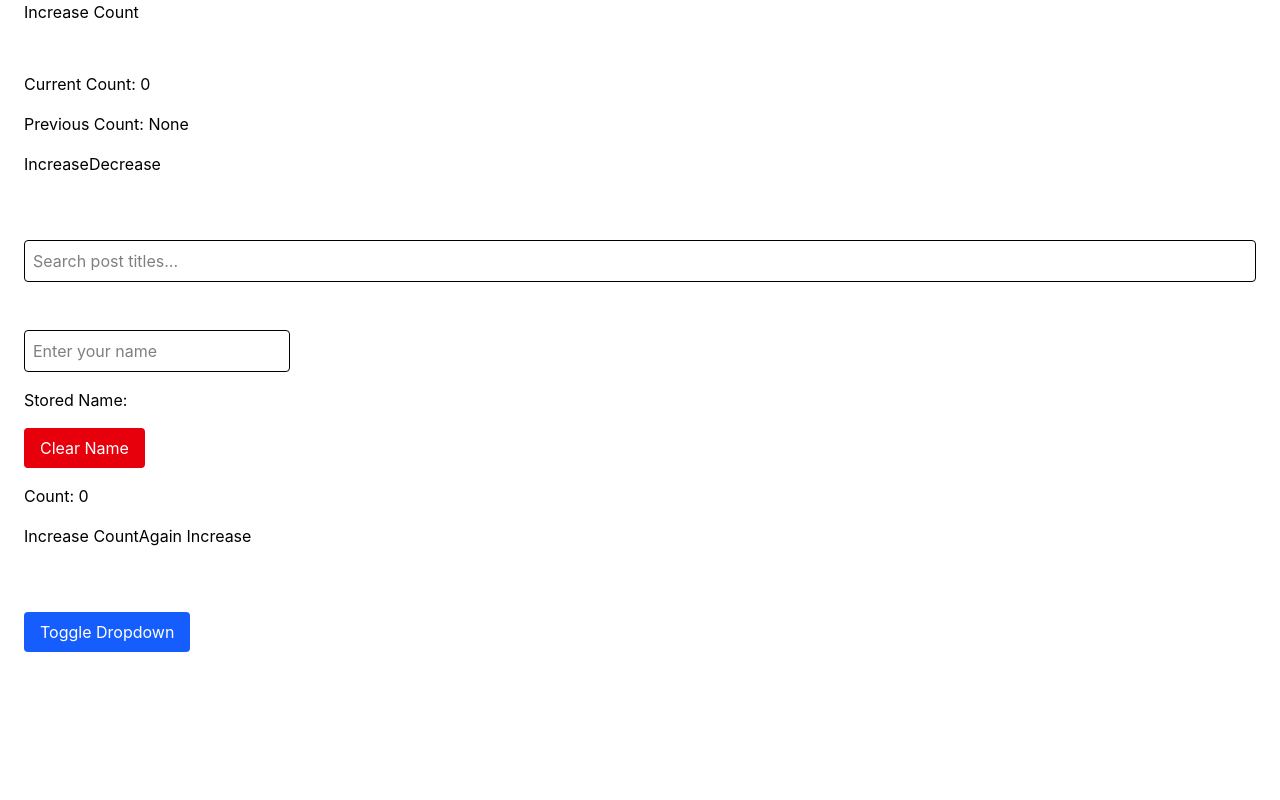
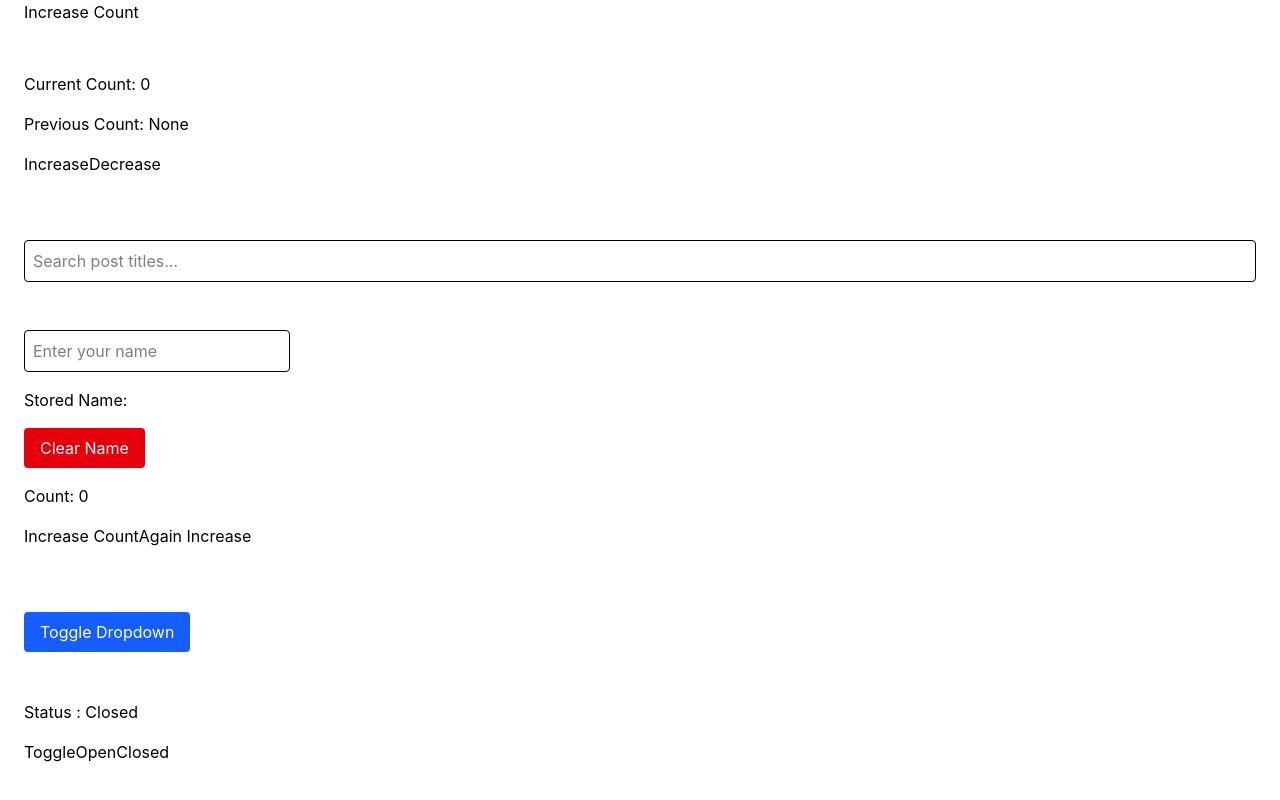
Before and after one commit to TheZainCode/react-advance-concepts, a React (Vite) app: page / in a window 1280 px wide. Shown: the part 306-1106 px from the top of the page. Before the commit the page ends 982 px from the top, so only its background shows below. Built offline with nearby package versions, Linux system fonts and the light colour scheme.

Commit message:
Add ToggleDemo using advance hook concept

```diff
--- a/src/App.jsx
+++ b/src/App.jsx
@@ -5,6 +5,7 @@ import PreviousValue from "./components/PreviousValue";
 import DebounceSearch from "./components/DebounceSearch";
 import StorageDemo from "./components/StorageDemo";
 import Dropdown from "./components/Dropdown";
+import ToggleDemo from "./components/ToggleDemo";
 function App(){
   return(
     <main>
@@ -15,6 +16,7 @@ function App(){
       <DebounceSearch />
       <StorageDemo />
       <Dropdown />
+      <ToggleDemo />
     </main>
   );
 }
--- /dev/null
+++ b/src/components/ToggleDemo.jsx
@@ -0,0 +1,13 @@
+import useToggale from "../hooks/useToggle";
+function ToggleDemo(){
+const { value, toggle, setTrue, setFalse}=useToggale(false);
+return(
+    <div className="space-y-4 p-6">
+        <h2>Status : {value ? "Open" : "Closed"}</h2>
+        <button onClick={toggle}>Toggle</button>
+        <button onClick={setTrue}>Open</button>
+        <button onClick={setFalse}>Closed</button>
+    </div>
+)
+}
+export default ToggleDemo;
--- /dev/null
+++ b/src/hooks/useToggle.js
@@ -0,0 +1,20 @@
+import { useState, useCallback } from "react";
+function useToggale(initialValue=false){
+    const [value, setValue]=useState(initialValue);
+    const toggle = useCallback(()=>{
+        setValue((prev)=>!prev);
+    },[]);
+    const setTrue = useCallback(()=>{
+        setValue(true);
+    },[]);
+    const setFalse=useCallback(()=>{
+        setValue(false);
+    },[]);
+    return{
+        value,
+        toggle,
+        setTrue,
+        setFalse,
+    };
+}
+export default useToggale;
```
